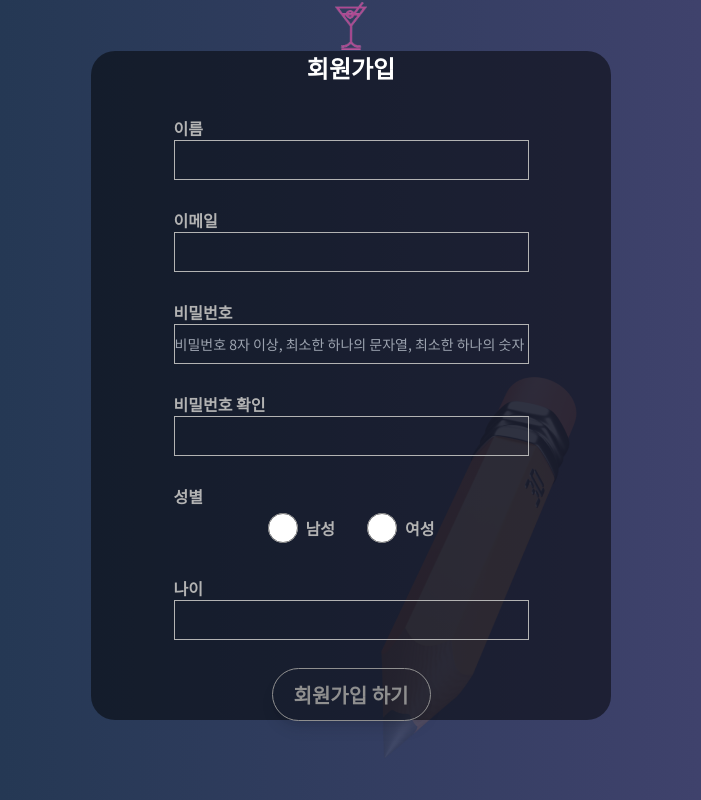
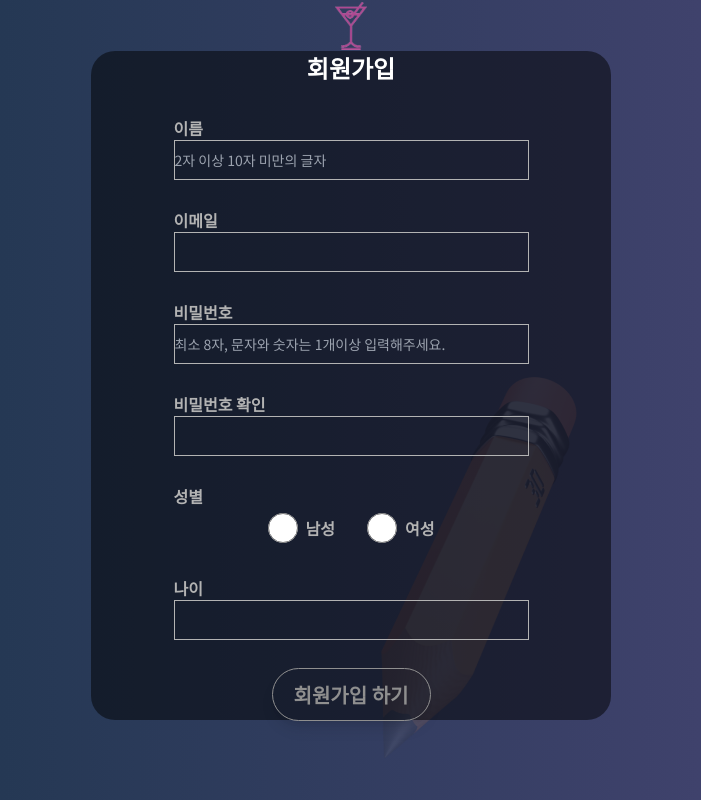
Before and after one commit to codestates-seb/seb44_main_002, a React (Create React App) app in the folder client/: page /signup in a window 1280 px wide. Shown: the whole page, without its empty margins (289-990 px from the left). Built offline with nearby package versions, Linux system fonts and the light colour scheme.

Commit message:
chore: placeholder 추가

```diff
--- a/client/src/pages/Signup.js
+++ b/client/src/pages/Signup.js
@@ -67,6 +67,7 @@ export default function Signup() {
             >
               <InputSection>
                 <CustomInput
+                  placeholder="2자 이상 10자 미만의 글자 "
                   labelName="이름"
                   type="text"
                   text="2자 이상 10자 미만으로 적어주세요"
@@ -85,7 +86,7 @@ export default function Signup() {
                   onChange={(e) => setForm({ ...form, email: e.target.value })}
                 />
                 <CustomInput
-                  placeholder="비밀번호 8자 이상, 최소한 하나의 문자열, 최소한 하나의 숫자"
+                  placeholder="최소 8자, 문자와 숫자는 1개이상 입력해주세요. "
                   labelName="비밀번호"
                   type="password"
                   text="비밀번호를 확인해주세요"
```
